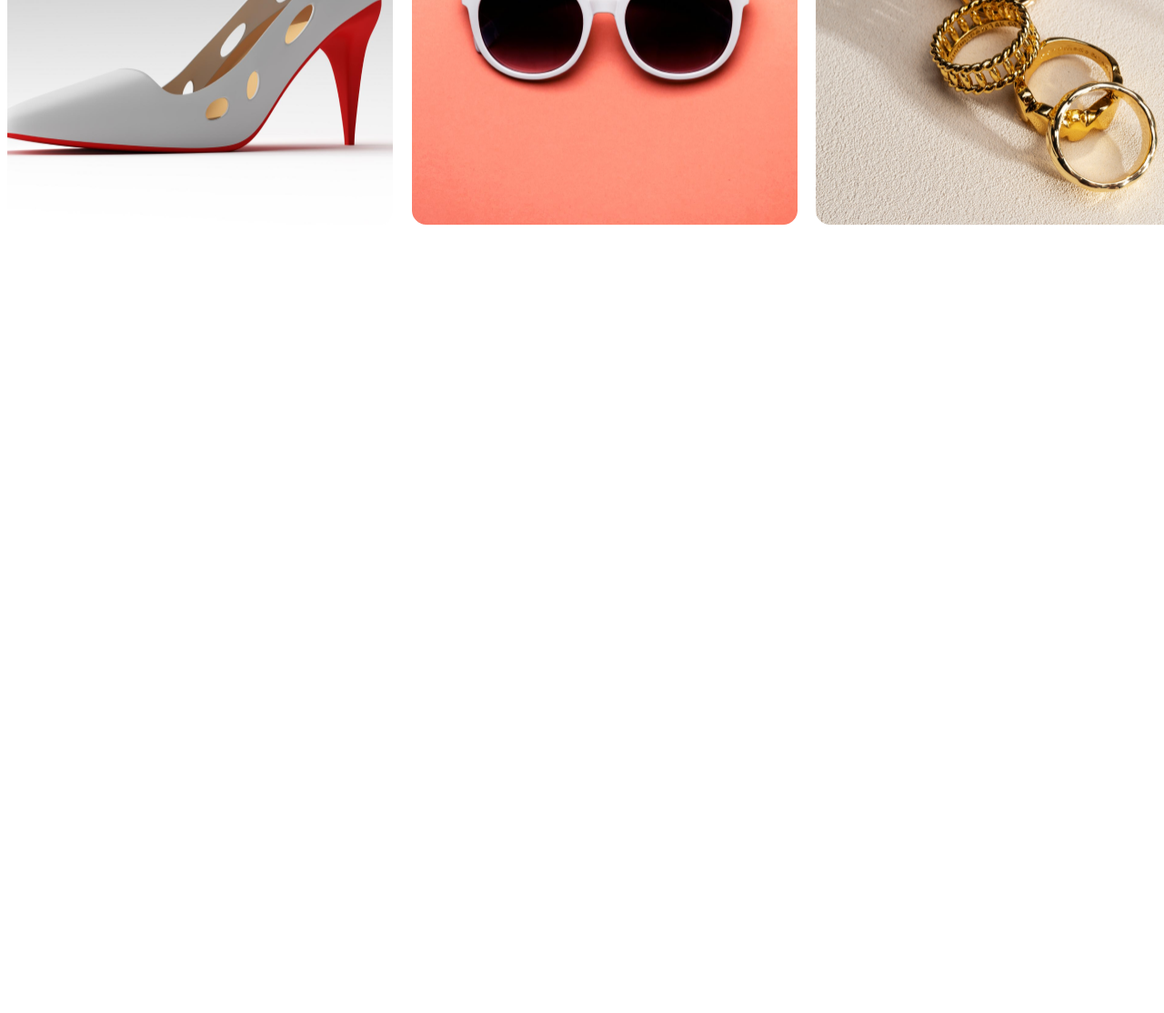
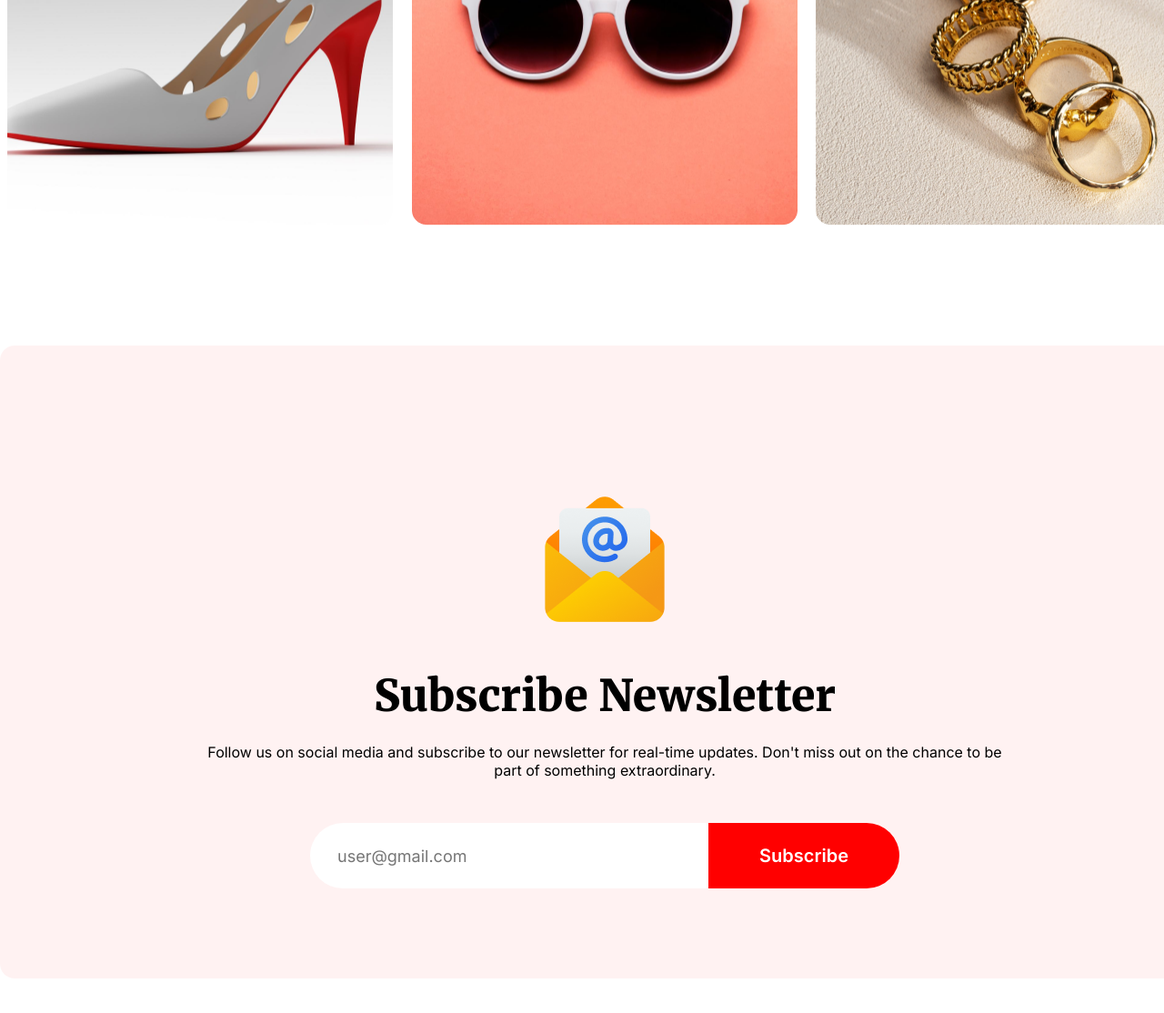
Before and after one commit to Oronno-Akter-Usha/assignment-1-new-year, a plain HTML site: page index.html in a window 1280 px wide. Shown: the part 4654-5768 px from the top of the page at 91% size. Before the commit the page ends 4914 px from the top, so only its background shows below. Drawn offline with Linux system fonts and the light colour scheme.

Commit message:
added subscrib-section

```diff
--- a/index.html
+++ b/index.html
@@ -89,6 +89,21 @@
 
         </div>
 
+        <!-- subscribe-section -->
+        <div class="subscribe-section">
+            <div class="email-img">
+                <img src="resources/Group-61.png" alt="">
+            </div>
+            <div class="subscribe-section-text">
+                <h4 class="fm-900 balck-txt">Subscribe Newsletter</h4>
+                <p class="fi-400">Follow us on social media and subscribe to our newsletter for real-time updates. Don't miss out on the chance to be part of something extraordinary. </p>
+            </div>
+            <div class="subscribe-input">
+                <input type="text" placeholder="user@gmail.com">
+                <button class="subscribe-btn white-txt fi-600">Subscribe</button>
+            </div>
+
+        </div>
     </main>
 </body>
 
--- a/styles/style.css
+++ b/styles/style.css
@@ -256,14 +256,57 @@
     margin-bottom: 48px;
 }
 
-.portfolio-section-image-container {
-
-
-}
-
 .portfolio-section-image-container img {
     width: 424px;
     height: 450px;
     padding: 8px;
+}
 
+/* subscribe-section */
+.subscribe-section {
+    width: 1330px;
+    height: 616px;
+    border-radius: 16px;
+    background: rgba(255, 0, 0, 0.05);
+    margin: 120px auto;
+    text-align: center;
+    padding-top: 80px;
 }
+
+.subscribe-section .email-img {
+    margin: 80px auto 40px;
+}
+
+.subscribe-section-text h4 {
+    font-size: 48px;
+    margin-bottom: 22px;
+}
+
+.subscribe-section-text p {
+    width: 896px;
+    margin: 0 auto 48px;
+}
+
+.subscribe-input {
+    width: 648px;
+    display: flex;
+    margin: 0px auto;
+}
+
+.subscribe-input input {
+    width: 648px;
+    height: 72px;
+    border-radius: 50px 0px 0px 50px;
+    border: none;
+    background: #FFF;
+    padding-left: 30px;
+    font-size: 18px;
+}
+
+.subscribe-btn{
+    padding: 24px 56px;
+    border-radius: 0px 50px 50px 0px;
+    border: none;
+    background: #F00;
+    font-size: 20px;
+}
```
